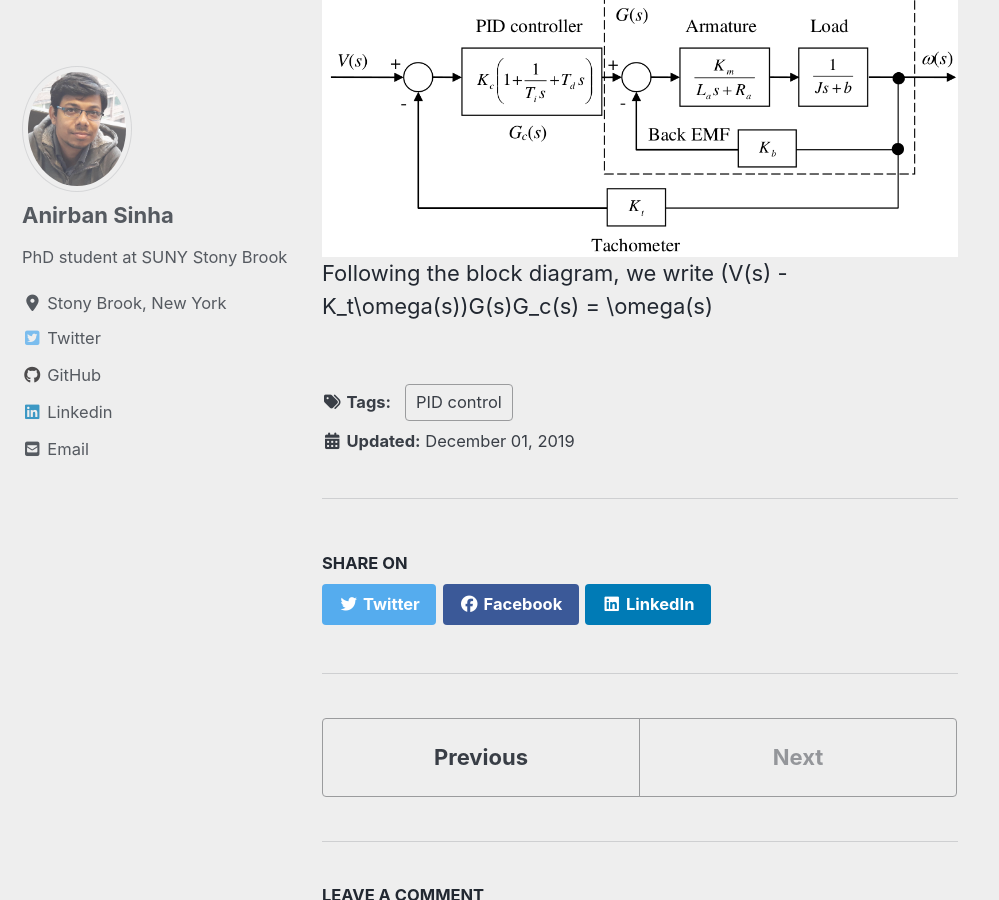
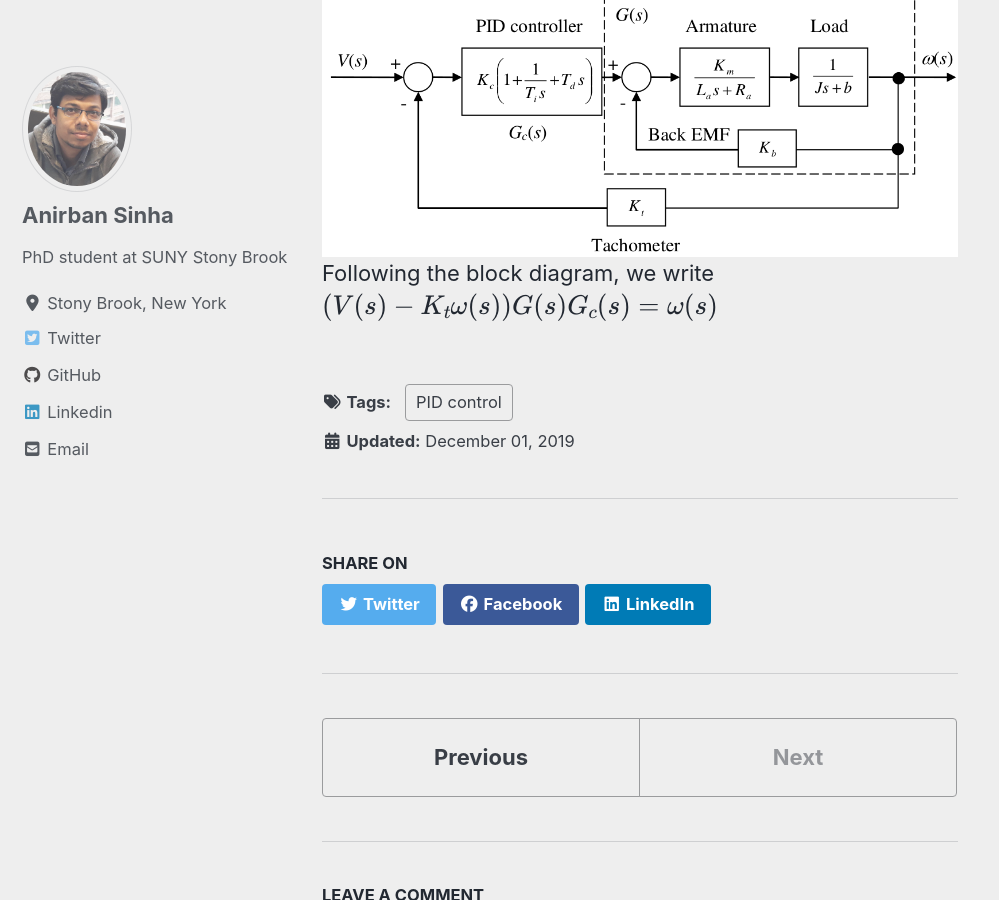
Before and after one commit to mattsinbot/mattsinbot.github.io, a Jekyll site: the page built from _posts/2019-12-3-PID.md, in a window 1280 px wide and 900 px high, scrolled down 2376 px. Shown: the whole window, without its empty margins (0-999 px from the left). Built offline with Jekyll 4.4.1, drawn with Linux system fonts in a browser that asks for light colours; cached includes are drawn as plain includes; nearby versions of some CDN libraries; formulas are drawn with MathJax 3; comment, search, counter and statistics services are not loaded.

Commit message:
pid block diagram2

```diff
--- a/_posts/2019-12-3-PID.md
+++ b/_posts/2019-12-3-PID.md
@@ -22,4 +22,4 @@ to 23.3K-Ohm. We calculated the potentiometer resistance value by following the
 In order to perform theoretical analysis, we need to derive transfer function (TF) of the system. To derive the TF of the whole system, we need to first have the block diagram of the system incorporating the feedback PID loop. The figure below show the block diagram of the whole system with specified blocks representing relevant components.
 ![alt]({{ site.url }}{{ site.baseurl }}/images/control/pid_block_diagram.png)
 Following the block diagram, we write
-(V(s) - K_t\omega(s))G(s)G_c(s) = \omega(s)
+$$(V(s) - K_t\omega(s))G(s)G_c(s) = \omega(s)$$
```
